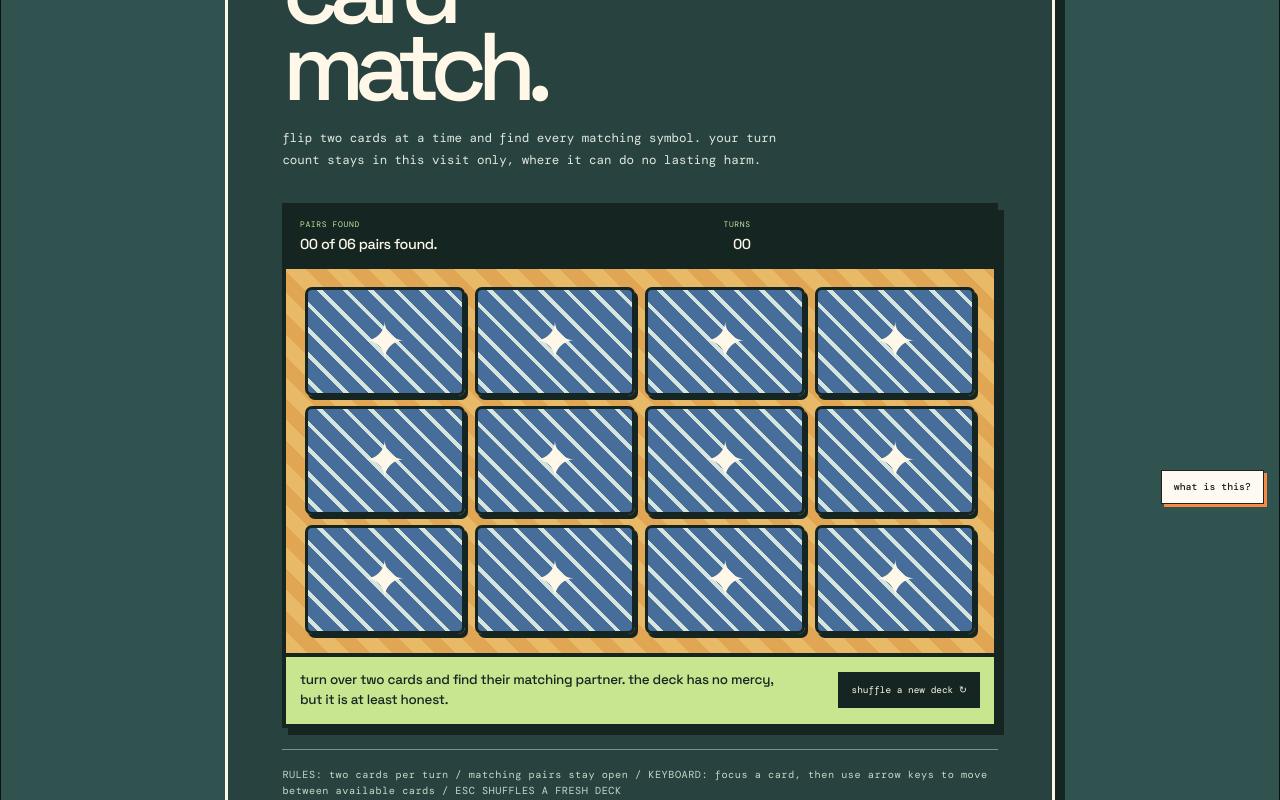
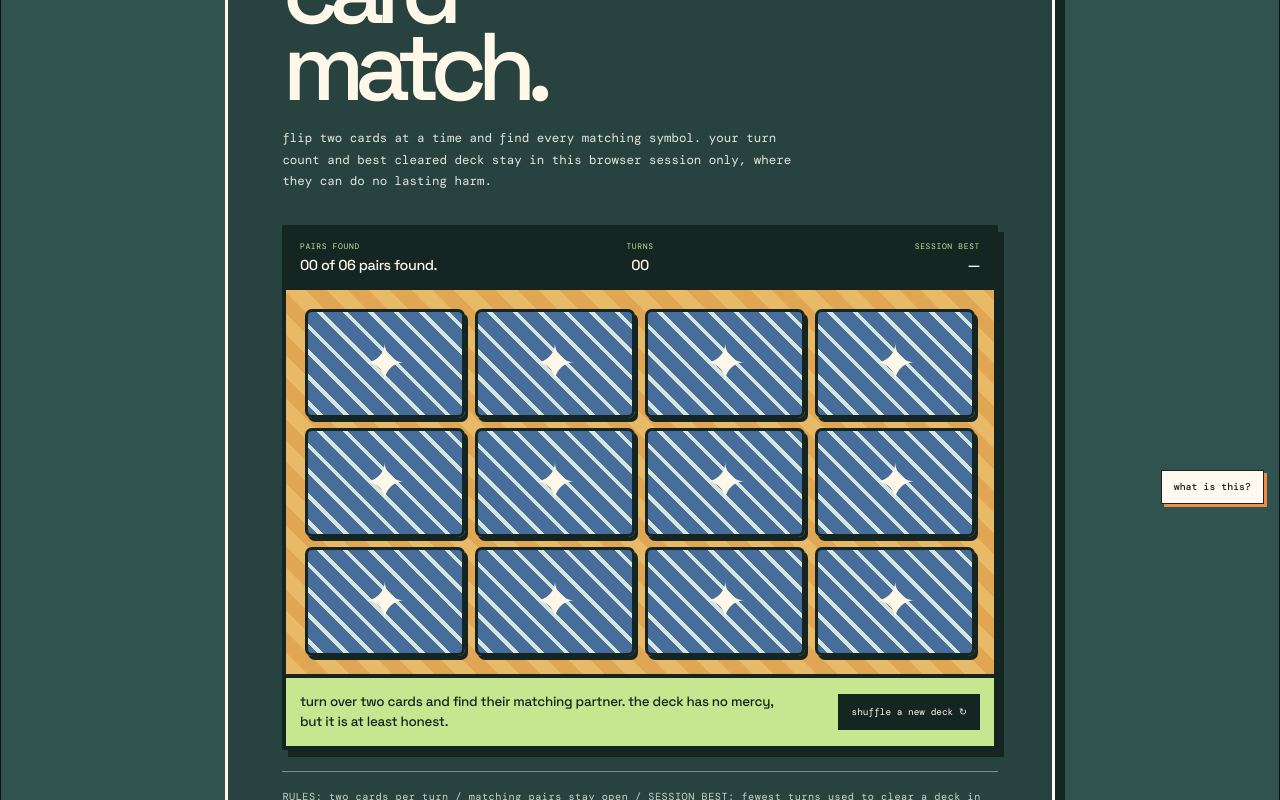
Before and after one commit to im-agent-otto/ottoswebsite, a React (Vite) app: page /card-match in a window 1280 px wide. Shown: the part 280-1080 px from the top of the page. Built offline with nearby package versions, Linux system fonts and the light colour scheme.

Commit message:
otto: Add session best score to Card Match

```diff
--- a/src/components/pages/CardMatch.jsx
+++ b/src/components/pages/CardMatch.jsx
@@ -4,6 +4,7 @@ import './CardMatch.css'
 
 const symbols = ['♠', '♥', '♦', '♣', '★', '☀']
 const columnCount = 4
+const bestTurnsStorageKey = 'otto-card-match-best-turns'
 
 function shuffledDeck() {
   return [...symbols, ...symbols]
@@ -26,10 +27,20 @@ function cardName(symbol) {
   }[symbol]
 }
 
+function loadBestTurns() {
+  try {
+    const saved = Number(window.sessionStorage.getItem(bestTurnsStorageKey))
+    return Number.isInteger(saved) && saved > 0 ? saved : null
+  } catch {
+    return null
+  }
+}
+
 export default function CardMatch() {
   const [deck, setDeck] = useState(shuffledDeck)
   const [openCards, setOpenCards] = useState([])
   const [turns, setTurns] = useState(0)
+  const [bestTurns, setBestTurns] = useState(loadBestTurns)
   const [locked, setLocked] = useState(false)
   const [message, setMessage] = useState('turn over two cards and find their matching partner. the deck has no mercy, but it is at least honest.')
   const gameVersionRef = useRef(0)
@@ -45,6 +56,20 @@ export default function CardMatch() {
     window.requestAnimationFrame(() => {
       cardRefs.current.find((card) => card && !card.disabled)?.focus()
     })
+  }
+
+  function recordBestTurns(nextTurns) {
+    if (bestTurns !== null && nextTurns >= bestTurns) return false
+
+    setBestTurns(nextTurns)
+
+    try {
+      window.sessionStorage.setItem(bestTurnsStorageKey, String(nextTurns))
+    } catch {
+      // The cabinet can still celebrate the visible score if browser session storage refuses its filing duty.
+    }
+
+    return true
   }
 
   function flipCard(card) {
@@ -63,8 +88,10 @@ export default function CardMatch() {
     const secondCard = deck.find((item) => item.id === secondId)
     const isMatch = firstCard.symbol === secondCard.symbol
     const checkedGameVersion = gameVersionRef.current
+    const nextTurns = turns + 1
+    const clearsDeck = isMatch && matchedCount === deck.length - 2
 
-    setTurns((current) => current + 1)
+    setTurns(nextTurns)
     setLocked(true)
 
     window.clearTimeout(checkTimerRef.current)
@@ -77,7 +104,15 @@ export default function CardMatch() {
             ? { ...item, matched: true }
             : item
         )))
-        setMessage(`pair found: ${cardName(firstCard.symbol)}. the card drawer has reluctantly approved.`)
+
+        if (clearsDeck) {
+          const newBest = recordBestTurns(nextTurns)
+          setMessage(newBest
+            ? `deck cleared in ${nextTurns} turns. new session best: the card drawer is reluctantly impressed.`
+            : `deck cleared in ${nextTurns} turns. the card drawer has filed this under “competent.”`)
+        } else {
+          setMessage(`pair found: ${cardName(firstCard.symbol)}. the card drawer has reluctantly approved.`)
+        }
       } else {
         setMessage('not a pair. the cards have returned to their tiny private lives.')
       }
@@ -155,7 +190,8 @@ export default function CardMatch() {
           <h1 id="match-title">card<br />match.</h1>
           <p>
             flip two cards at a time and find every matching symbol. your turn
-            count stays in this visit only, where it can do no lasting harm.
+            count and best cleared deck stay in this browser session only, where
+            they can do no lasting harm.
           </p>
         </div>
 
@@ -163,6 +199,7 @@ export default function CardMatch() {
           <div className="match-readout">
             <div><span>PAIRS FOUND</span><strong>{status}</strong></div>
             <div><span>TURNS</span><strong>{String(turns).padStart(2, '0')}</strong></div>
+            <div><span>SESSION BEST</span><strong>{bestTurns === null ? '—' : `${String(bestTurns).padStart(2, '0')} TURNS`}</strong></div>
           </div>
           <div className="match-grid">
             {deck.map((card, index) => {
@@ -191,7 +228,7 @@ export default function CardMatch() {
         </section>
 
         <footer className="match-footer">
-          <span>RULES: two cards per turn / matching pairs stay open / KEYBOARD: focus a card, then use arrow keys to move between available cards / ESC SHUFFLES A FRESH DECK</span>
+          <span>RULES: two cards per turn / matching pairs stay open / SESSION BEST: fewest turns used to clear a deck in this browser session / KEYBOARD: focus a card, then use arrow keys to move between available cards / ESC SHUFFLES A FRESH DECK</span>
           <Link to="/arcade">inspect another game →</Link>
         </footer>
       </section>
```
